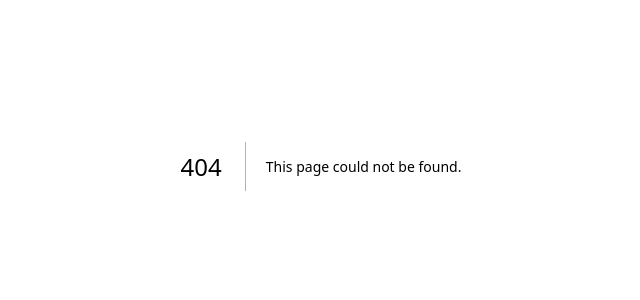
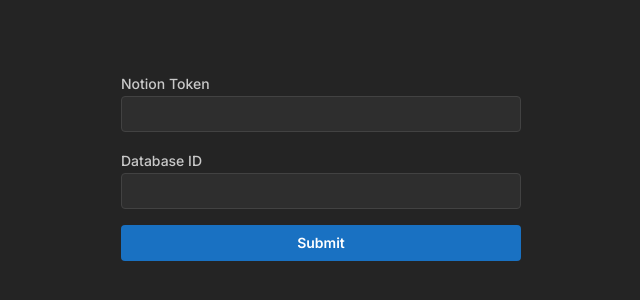
Before and after one commit to Hartaithan/trophy-hunt-template, a Next.js app: page /signIn in a window 1280 px wide. Before the commit this address had no page. Shown: the part 234-534 px from the top of the page, without its empty margins (319-959 px from the left). Built offline with nearby package versions, Linux system fonts and the light colour scheme.

Commit message:
setup for sign in page

```diff
--- /dev/null
+++ b/app/signIn/page.tsx
@@ -0,0 +1,14 @@
+import SignInForm from "@/forms/signIn";
+import { Flex } from "@mantine/core";
+import type { FC } from "react";
+import React from "react";
+
+const SignInPage: FC = () => {
+  return (
+    <Flex w="100%" justify="center" align="center" direction="column">
+      <SignInForm />
+    </Flex>
+  );
+};
+
+export default SignInPage;
--- /dev/null
+++ b/forms/signIn.tsx
@@ -0,0 +1,34 @@
+"use client";
+
+import type { FC } from "react";
+import { Box, Button, Stack, TextInput } from "@mantine/core";
+import { useForm } from "@mantine/form";
+
+const SignInForm: FC = () => {
+  const form = useForm({
+    initialValues: {
+      token: "",
+      database: "",
+    },
+  });
+
+  const handleSubmit = (values: typeof form.values): void => {
+    console.info("values", values);
+  };
+
+  return (
+    <Box
+      component="form"
+      w="100%"
+      maw={{ base: "95%", sm: 400 }}
+      onSubmit={form.onSubmit(handleSubmit)}>
+      <Stack>
+        <TextInput label="Notion Token" />
+        <TextInput label="Database ID" />
+        <Button type="submit">Submit</Button>
+      </Stack>
+    </Box>
+  );
+};
+
+export default SignInForm;
--- a/package.json
+++ b/package.json
@@ -12,8 +12,9 @@
     "format": "prettier . --write"
   },
   "dependencies": {
-    "@mantine/core": "^7.5.2",
-    "@mantine/hooks": "^7.5.2",
+    "@mantine/core": "^7.5.3",
+    "@mantine/form": "^7.5.3",
+    "@mantine/hooks": "^7.5.3",
     "@notionhq/client": "^2.2.14",
     "next": "14.1.0",
     "react": "^18",
```
Also changed, not shown: 1 other file (tests, documents, lock files or other folders).
